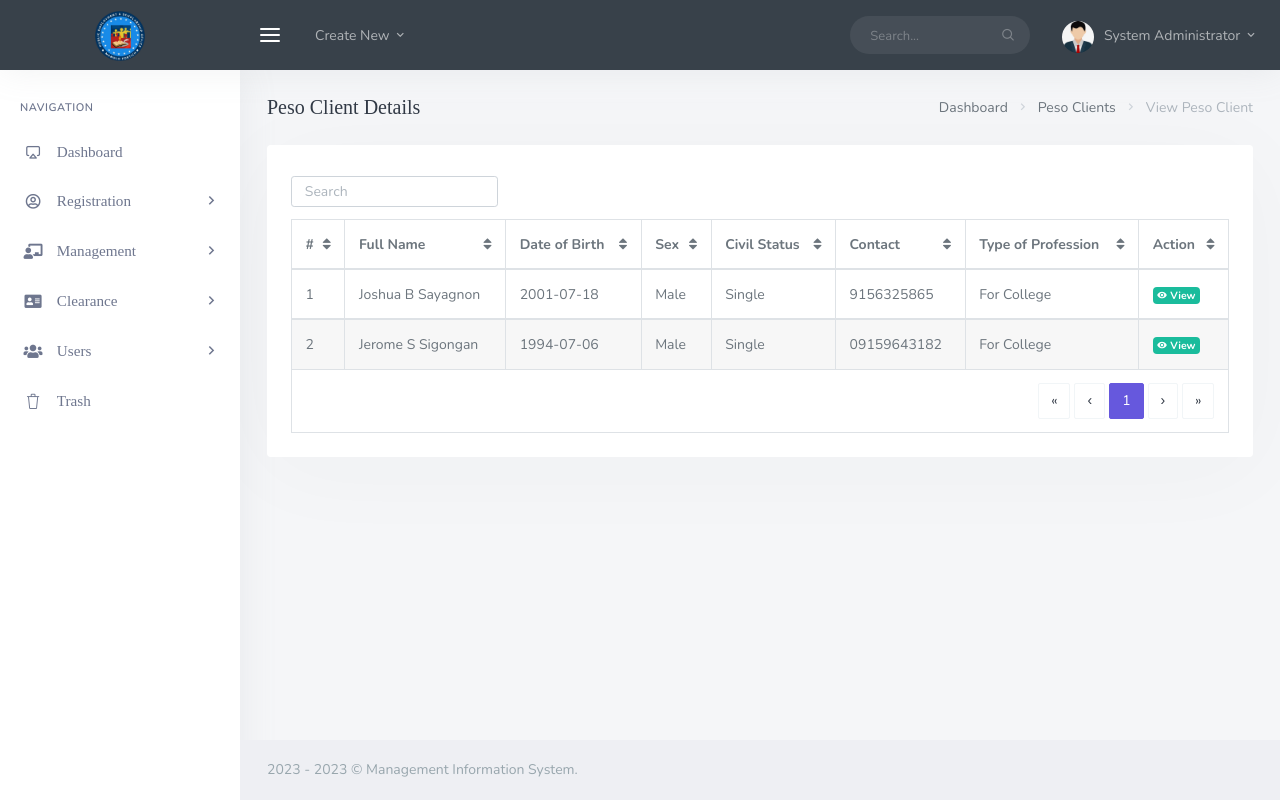
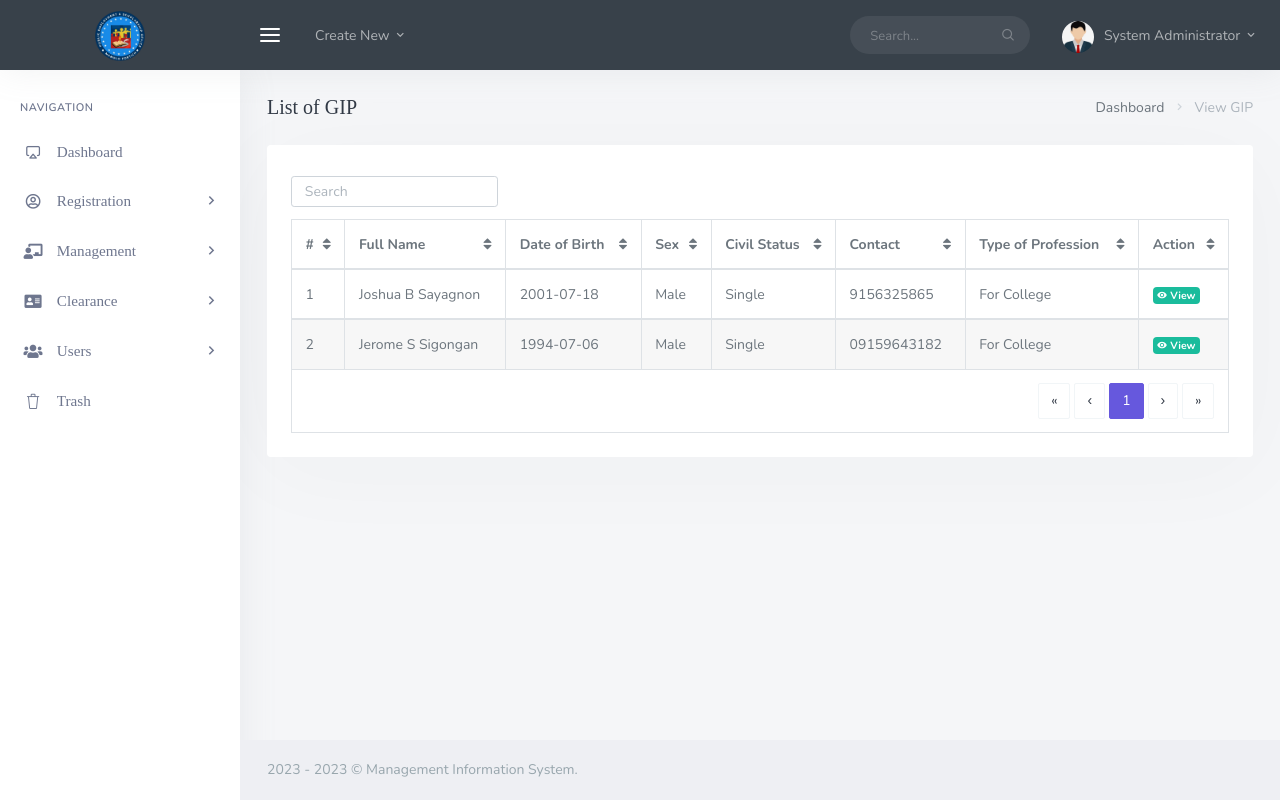
Before and after one commit to jhaisrhieemata/peso-system, a PHP site: page /mis_admin_view_gip.php in a window 1280 px wide. Run offline with PHP 8.4, Linux system fonts and the light colour scheme; a user stored in the database is signed in; data comes from the database, SQL or seed files in the repository; some web fonts are replaced.

Commit message:
update view UI by josh

```diff
--- a/backend/admin/mis_admin_manage_employment.php
+++ b/backend/admin/mis_admin_manage_employment.php
@@ -114,11 +114,11 @@ if (isset($_GET['search']) || isset($_GET['date_joined']) || isset($_GET['employ
                                                                                                                         } ?>" name="search" placeholder="Search" autocomplete="on"> -->
                                                                                                                         <!-- <button type="Submit" class="btn btn-primary">Search</button> -->
                                                 <input type="date" name="date_joined" value="<?= isset($_GET['date_joined']) == true ? $_GET['date_joined'] : '' ?>" class="form-control">
-                                                <select name="employment_status" class="form-control">
+                                                <!-- <select name="employment_status" class="form-control">
                                                     <option value="-select-">-select-</option>
                                                     <option value="Employed" <?= isset($_GET['employment_status']) == true ? ($_GET['employment_status'] == 'Employed' ? 'selected' : '') : '' ?>>Employed</option>
                                                     <option value="Unemployed" <?= isset($_GET['employment_status']) == true ? ($_GET['employment_status'] == 'Unemployed' ? 'selected' : '') : '' ?>>Unemployed</option>
-                                                </select>
+                                                </select> -->
                                                 <button type="Submit" class="btn btn-primary">Filter</button>
                                                 <a href="mis_admin_manage_employment.php" class="btn btn-danger">Reset</a>
                                                 <a href="mis_admin_export_employment.php" class="btn btn-success" title="Click to export">Export</a>
--- a/backend/admin/mis_admin_view_gip.php
+++ b/backend/admin/mis_admin_view_gip.php
@@ -40,12 +40,12 @@
                                 <div class="page-title-box">
                                     <div class="page-title-right">
                                         <ol class="breadcrumb m-0">
-                                            <li class="breadcrumb-item"><a href="javascript: void(0);">Dashboard</a></li>
-                                            <li class="breadcrumb-item"><a href="javascript: void(0);">Peso Clients</a></li>
-                                            <li class="breadcrumb-item active">View Peso Client</li>
+                                            <li class="breadcrumb-item"><a href="mis_admin_dashboard.php">Dashboard</a></li>
+                                            <!-- <li class="breadcrumb-item"><a href="javascript: void(0);">Peso Clients</a></li> -->
+                                            <li class="breadcrumb-item active">View GIP </li>
                                         </ol>
                                     </div>
-                                    <h4 class="page-title">Peso Client Details</h4>
+                                    <h4 class="page-title">List of GIP</h4>
                                 </div>
                             </div>
                         </div>
--- a/backend/admin/mis_admin_view_tesdatraining.php
+++ b/backend/admin/mis_admin_view_tesdatraining.php
@@ -40,12 +40,12 @@
                                 <div class="page-title-box">
                                     <div class="page-title-right">
                                         <ol class="breadcrumb m-0">
-                                            <li class="breadcrumb-item"><a href="javascript: void(0);">Dashboard</a></li>
-                                            <li class="breadcrumb-item"><a href="javascript: void(0);">Tesda Clients</a></li>
+                                            <li class="breadcrumb-item"><a href="mis_admin_dashboard.php">Dashboard</a></li>
+                                            <!-- <li class="breadcrumb-item"><a href="javascript: void(0);">Tesda Clients</a></li> -->
                                             <li class="breadcrumb-item active">View Tesda Client</li>
                                         </ol>
                                     </div>
-                                    <h4 class="page-title">Tesda Client Details</h4>
+                                    <h4 class="page-title"> List of Tesda Client</h4>
                                 </div>
                             </div>
                         </div>
```
Also changed, not shown: backend/admin/mis_admin_view_agency.php (+4 -4 lines), backend/admin/mis_admin_view_claimclearance.php (+4 -4 lines), backend/admin/mis_admin_view_employment.php (+4 -4 lines), backend/admin/mis_admin_view_joboffer.php (+4 -4 lines), backend/admin/mis_admin_view_scholarship.php (+4 -4 lines), backend/admin/mis_admin_view_spes.php (+4 -4 lines), backend/admin/mis_admin_view_users.php (+4 -4 lines), backend/admin/mis_admin_export_employment.php (line endings or trailing spaces).
